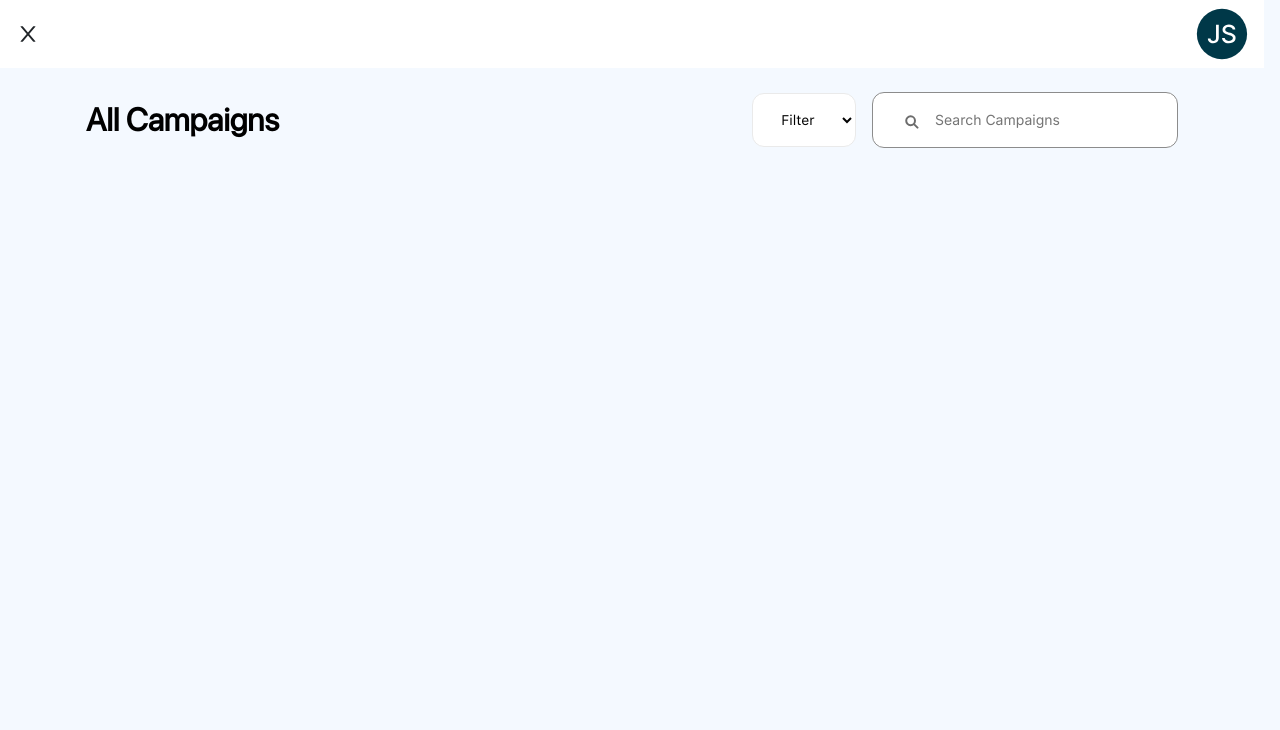
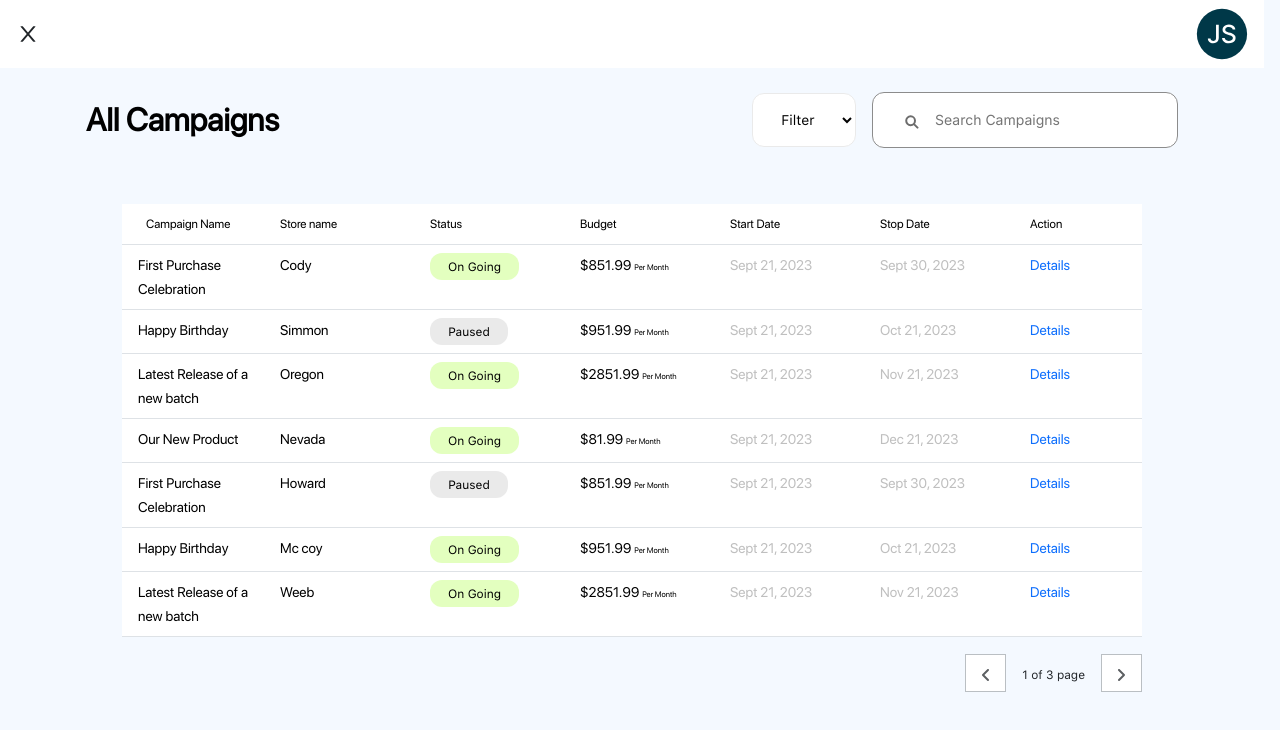
Before and after one commit to niamudeen-mvt/Dashboard-Page, a React (Create React App) app: page / in a window 1280 px wide. Shown: the top 730 px of the page. Built offline with nearby package versions, Linux system fonts and the light colour scheme.

Commit message:
route set

```diff
--- a/src/App.js
+++ b/src/App.js
@@ -11,7 +11,7 @@ const App = () => {
     <BrowserRouter>
       <Routes>
         <Route path="/" element={<ProtectedRoute />}>
-          <Route path="campaign-page" element={<CampaignPage />} />
+          <Route path="" element={<CampaignPage />} />
           <Route path="contacts-page" element={<ContactPage />} />
           <Route path="overview-page" element={<OverviewPage />} />
           <Route path="settings-page" element={<SettingsPage />} />
--- a/src/menu-items.js
+++ b/src/menu-items.js
@@ -8,7 +8,7 @@ export const menuItems = [
   {
     id: 1,
     title: 'Campaign',
-    url: '/campaign-page',
+    url: '/',
     icon: campaignIcon
   },
   {
```
